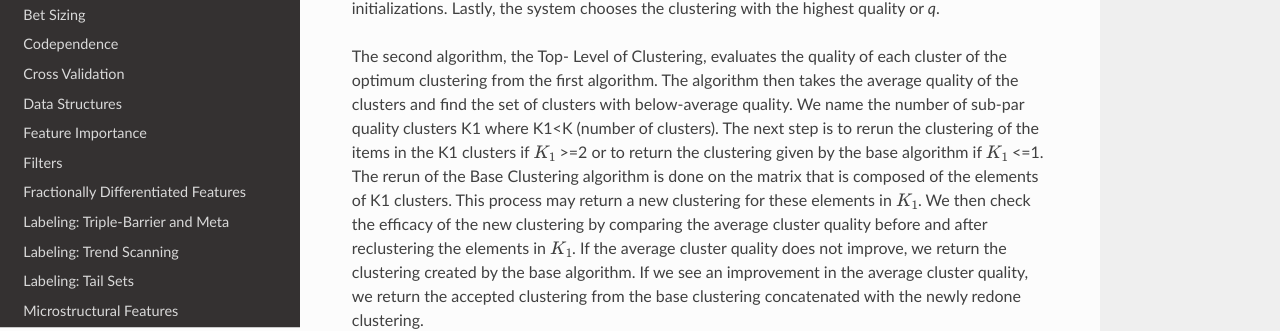
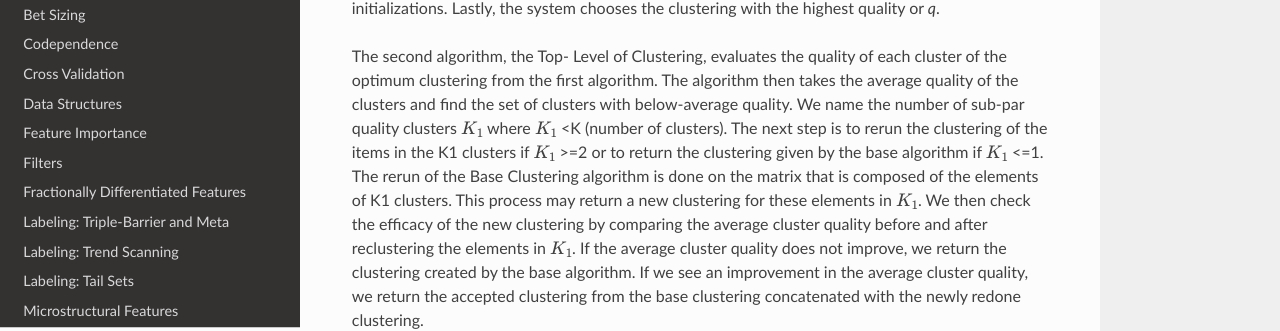
Before and after one commit to hudson-and-thames/mlfinlab, a Sphinx documentation site: the page built from docs/source/implementations/clustering.rst, in a window 1280 px wide and 900 px high, scrolled down 1461 px. Shown: the part 211-542 px from the top of the window. Built offline with Sphinx 7.4.7 and the Read the Docs theme 2.0.0, drawn with Linux system fonts in a browser that asks for light colours.

Commit message:
modified clustering

```diff
--- a/docs/source/implementations/clustering.rst
+++ b/docs/source/implementations/clustering.rst
@@ -63,7 +63,7 @@
 
 Initially, an observation matrix is fed into the algorithm. Next, the algorithm evaluates the observation matrix. Then the Base Clustering performs a double for..loop. The first loop clusters the matrix for different k values from 2 to N via k-means for one given initialization while assesses the quality *q* for each clustering. The second loop repeats the first loop as many as the number of initializations. Lastly, the system chooses the clustering with the highest quality or *q*.
 
-The second algorithm, the Top- Level of Clustering, evaluates the quality of each cluster of the optimum clustering from the first algorithm. The algorithm then takes the average quality of the clusters and find the set of clusters with below-average quality. We name the number of sub-par quality clusters K1 where K1<K (number of clusters). The next step is to rerun the clustering of the items in the K1 clusters if :math:`K_1` >=2 or to return the clustering given by the base algorithm if :math:`K_1` <=1. The rerun of the Base Clustering algorithm is done on the matrix that is composed of the elements of K1 clusters. This process may return a new clustering for these elements in :math:`K_1`. We then check the efficacy of the new clustering by comparing the average cluster quality before and after reclustering the elements in :math:`K_1`.  If the average cluster quality does not improve, we return the clustering created by the base algorithm. If we see an improvement in the average cluster quality, we return the accepted clustering from the base clustering concatenated with the newly redone clustering.
+The second algorithm, the Top- Level of Clustering, evaluates the quality of each cluster of the optimum clustering from the first algorithm. The algorithm then takes the average quality of the clusters and find the set of clusters with below-average quality. We name the number of sub-par quality clusters :math:`K_1` where :math:`K_1` <K (number of clusters). The next step is to rerun the clustering of the items in the K1 clusters if :math:`K_1` >=2 or to return the clustering given by the base algorithm if :math:`K_1` <=1. The rerun of the Base Clustering algorithm is done on the matrix that is composed of the elements of K1 clusters. This process may return a new clustering for these elements in :math:`K_1`. We then check the efficacy of the new clustering by comparing the average cluster quality before and after reclustering the elements in :math:`K_1`.  If the average cluster quality does not improve, we return the clustering created by the base algorithm. If we see an improvement in the average cluster quality, we return the accepted clustering from the base clustering concatenated with the newly redone clustering.
 
 
 
```
